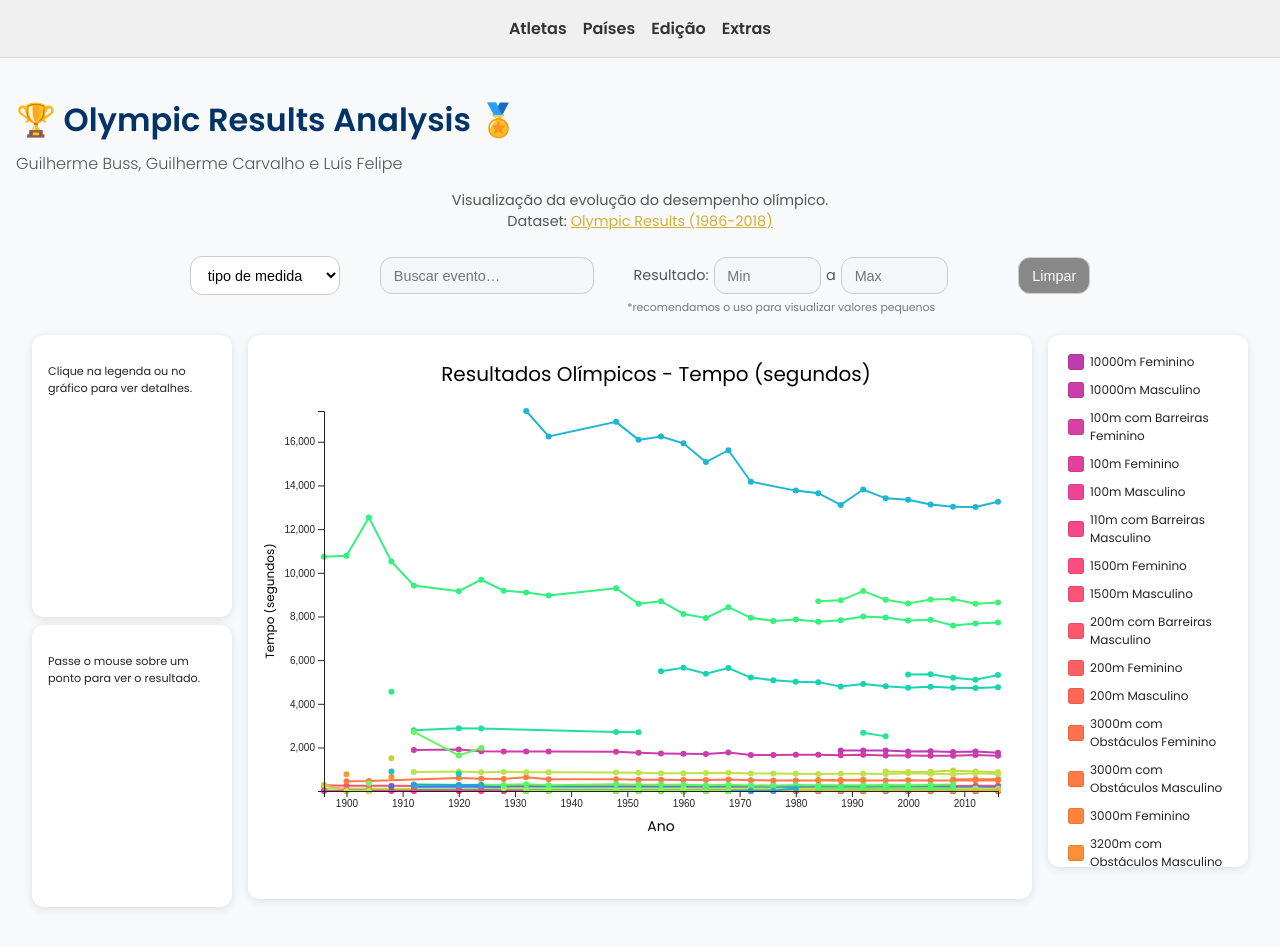
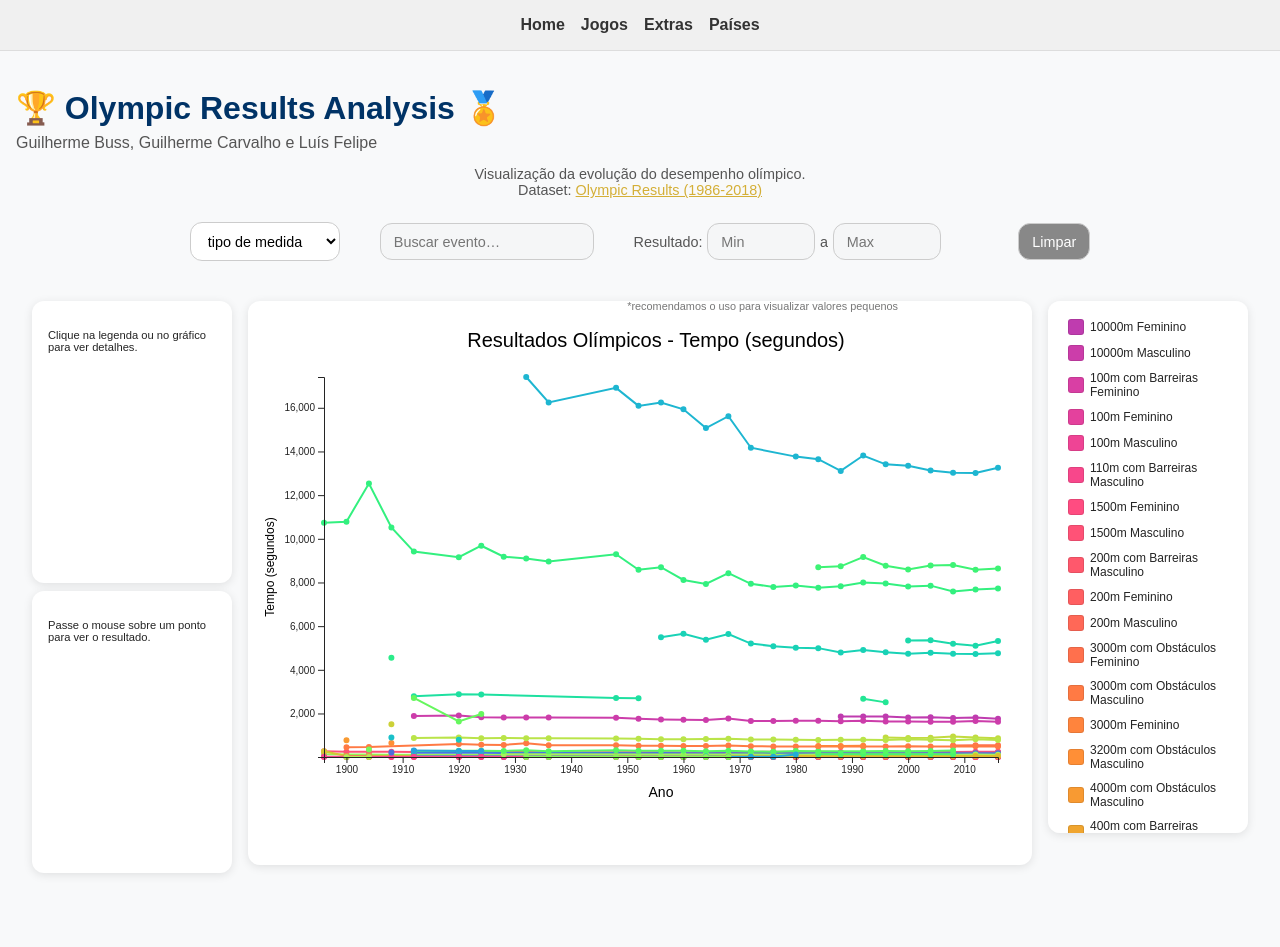
Before and after one commit to FGV-VIS-2025/final-project-analise-resultados-olimpiadas, a SvelteKit app: page / in a window 1280 px wide. After the commit the page ends 913 px from the top, so only its background shows below. Built offline with nearby package versions, Linux system fonts and the light colour scheme.

Commit message:
tentando fazer funcionar denovo

```diff
--- a/src/components/Navbar.svelte
+++ b/src/components/Navbar.svelte
@@ -1,14 +1,35 @@
 <script>
-  // Você pode adicionar lógica aqui se necessário no futuro
-  // (ex: para destacar o link ativo)
+    import { page } from "$app/stores";
+    import { base } from "$app/paths";
+
+    let pages = [
+        { url: "/", title: "Home" },
+        { url: "/jogos", title: "Jogos" },
+        { url: "/exxtras", title: "Extras" },
+        { url: "/paises", title: "Países" }
+    ];
+
+    let colorScheme = "light dark";
+    let root = globalThis?.document?.documentElement;
+    $: root?.style.setProperty("color-scheme", colorScheme);
+
+    let localStorage = globalThis.localStorage ?? {};
+    $: localStorage.colorScheme = colorScheme;
 </script>
 
 <nav>
-  <a href="/">Atletas</a>
-  <a href="/paises">Países</a>
-  <a href="/jogos">Edição</a>
-  <a href="/exxtras">Extras</a>
+    {#each pages as p}
+        <a
+            href={p.url.startsWith("http")
+                ? p.url: `${base}${p.url}`}
+            class:current={$page.route.id === p.url}
+            target={p.url.startsWith("http") ? "_blank" : undefined}
+        >
+            {p.title}
+        </a>
+    {/each}
 </nav>
+
 
 <style>
   nav {
--- a/src/routes/+page.svelte
+++ b/src/routes/+page.svelte
@@ -22,9 +22,6 @@
 
 <svelte:head>
 	<title>Tarefa 4 – Olimpíadas</title>
-
-	<link	href="https://fonts.googleapis.com/css2?family=Poppins:wght@300;400;600&display=swap"
-			rel="stylesheet">
 </svelte:head>
 
 <div class="page">
```
